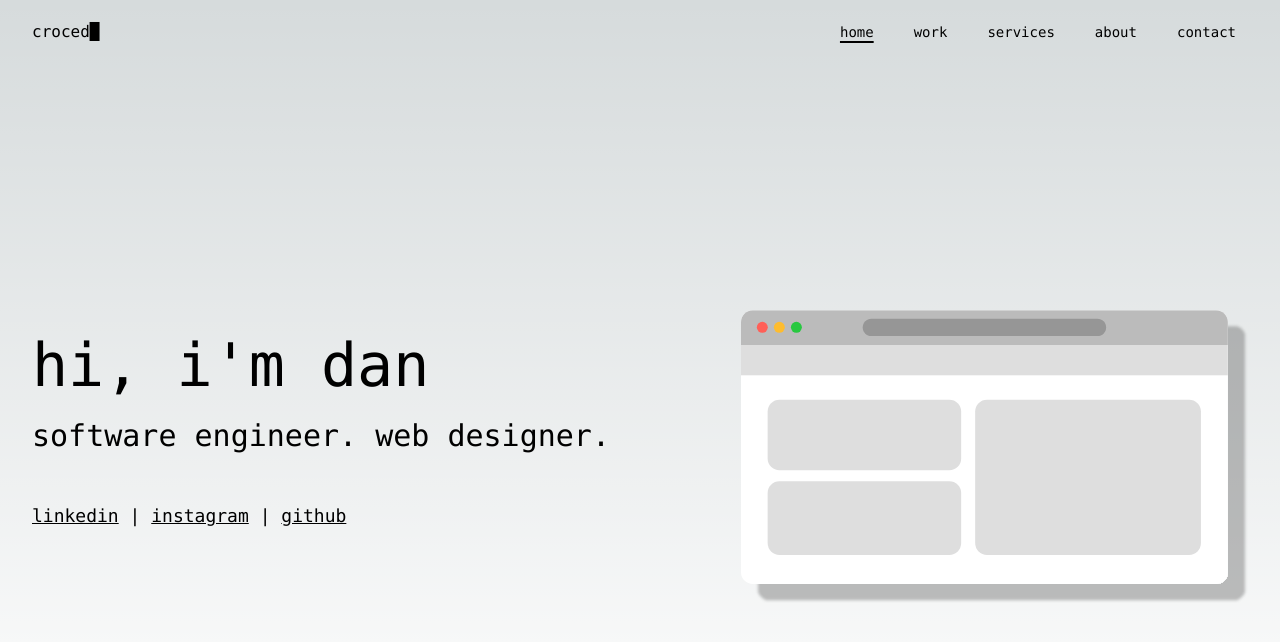
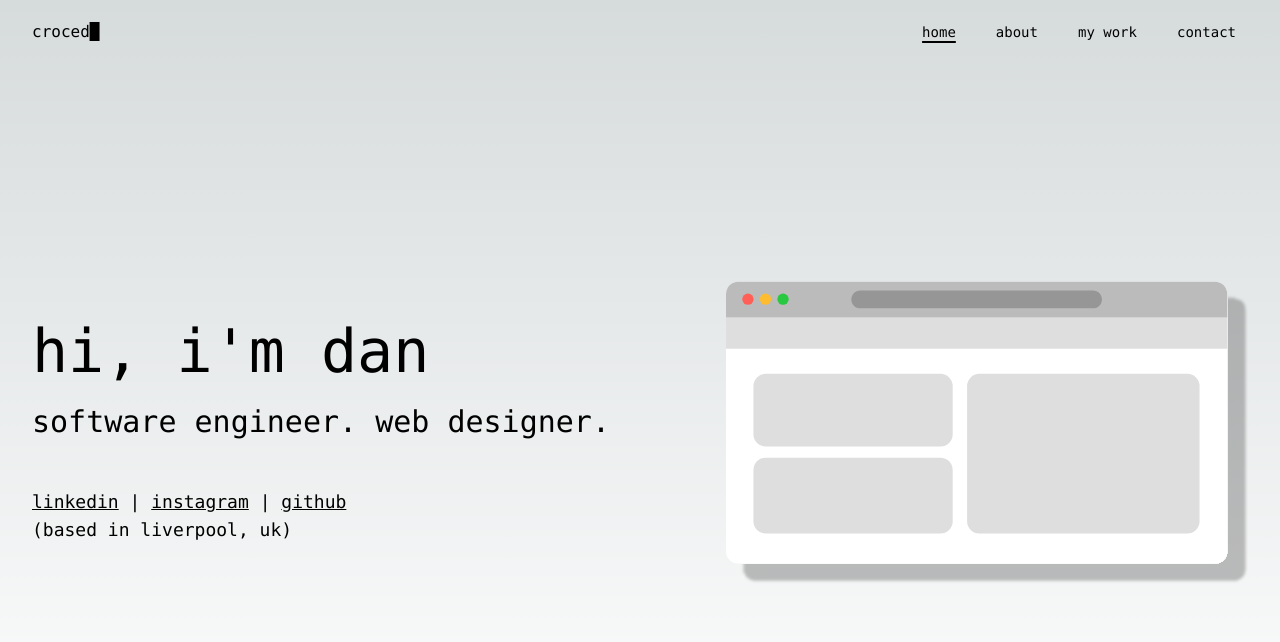
Before and after one commit to croced/croced-portfolio, a Next.js app: page / in a window 1280 px wide. Shown: the top 642 px of the page. Built offline with nearby package versions, Linux system fonts and the light colour scheme.

Commit message:
refactor: rewrite of index display to use flexbox

```diff
--- a/components/navigation/NavigationBar.tsx
+++ b/components/navigation/NavigationBar.tsx
@@ -8,9 +8,8 @@ interface Props { }
 
 const navItems = [
     { label: 'home', href: '/'},
-    { label: 'work', href: '/work'},
-    { label: 'services', href: '/services'},
     { label: 'about', href: '/about'},
+    { label: 'my work', href: '/my-work'},
     { label: 'contact', href: '/contact'},
 ] as const;
 
--- a/pages/index.tsx
+++ b/pages/index.tsx
@@ -24,6 +24,10 @@ const Home: React.FC = () => {
     return path;
   }
 
+  /**
+   * Renders a list of social media links
+   * @returns rendered social media links (link 1 | link 2, etc.)
+   */
   const renderLinks = () => {
     return links.map((social, i) => {
 
@@ -51,25 +55,32 @@ const Home: React.FC = () => {
         <link rel="icon" href="/favicon.ico" />
       </Head>
 
-      <div className="my-auto w-full">
-        {/* title (typrwriter effect) */}
+      <div className='my-auto md:flex md:flex-row w-full md:relative'>
+
+        {/* flexbox for content */}
+        <div className='py-20 flex-auto'>
+          {/* title (typewriter effect) */}
           <div className="writer">
             <div className="writer-text text-4xl lg:text-5xl xl:text-6xl mb-4">hi, i&apos;m dan </div>
+          </div>
+
+          {/* subtitles */}
           <div className="text-xl lg:text-2xl xl:text-3xl">software engineer. web designer.</div>
-        </div>
 
           {/* information */}
           <div className='mt-12'>
             {renderLinks()}
+            <div className="text-sm lg:text-md xl:text-lg mt-2 md:mt-0">(based in liverpool, uk)</div>
+          </div>
         </div>
 
-
-        {/* browser image */}
-        <div className='my-auto relative'>
-          <div className="absolute bottom-0 right-0 invisible md:visible transform md:translate-y-1/4 md:w-5/12">
-            <img draggable={false} src={`/${getBrowserImage()}`} alt="webpage" />
+        {/* flexbox for splash image */}
+        <div className='flex-auto relative w-1/3 invisible md:visible'>
+          <div className="h-full absolute right-0 invisible md:visible ">
+            <img className='h-full w-auto' draggable={false} src={`/${getBrowserImage()}`} alt="webpage" />
           </div>
         </div>
+
       </div>
     </>
   )
```
Lines whose indentation alone changed are shown as unchanged.
